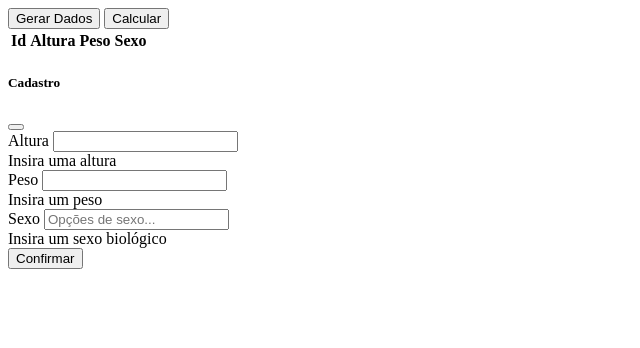
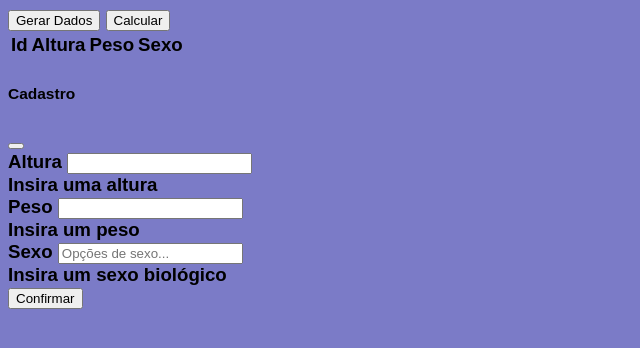
Before and after one commit to analaura09/PPI, a plain HTML site: page questão01/q1.html in a window 1280 px wide. Shown: the whole page, without its empty margins (0-640 px from the left). Drawn offline with Linux system fonts and the light colour scheme; files that its build step writes are made by us from their sources.

Commit message:
Update q1.html

```diff
--- a/questão01/q1.html
+++ b/questão01/q1.html
@@ -4,17 +4,15 @@
     <meta charset="UTF-8">
     <meta http-equiv="X-UA-Compatible" content="IE=edge">
     <meta name="viewport" content="width=device-width, initial-scale=1.0">
-
+    <link rel="stylesheet" href="style.css">
 
     <title>Exercício 01</title>
 </head>
 <body>
 
-    <div >
+    <div>
         <div >
-            <div class="col align-self-center text-center p-3">
-
-
+            <div>
                 <button type="button" class="btn btn-danger" onclick="gerarAleatorio()">Gerar Dados</button>
                 <button type="button" class="btn btn-danger" onclick="calcular()">Calcular</button>
             </div>
```
